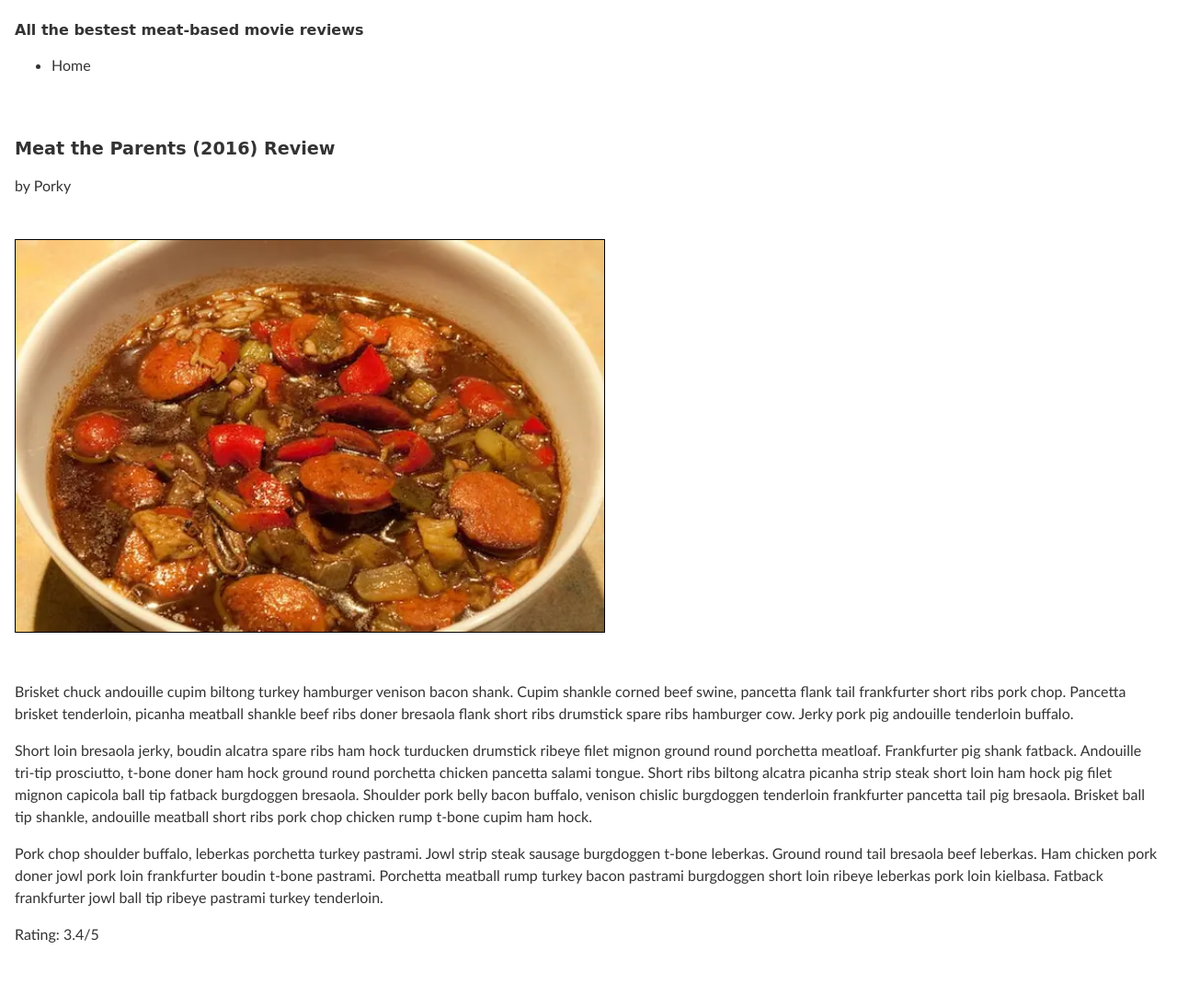
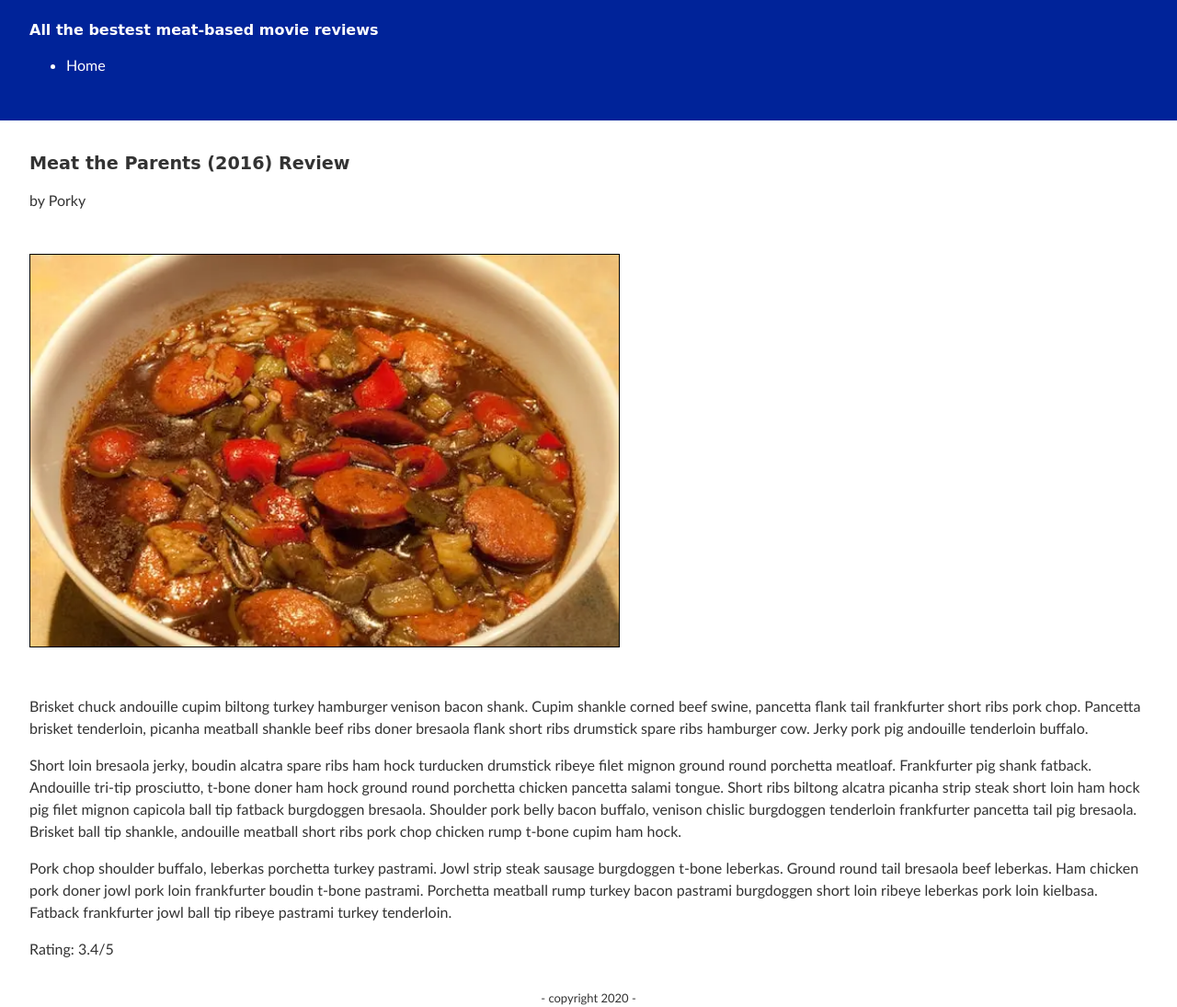
Before and after one commit to DveMac/lighthouse-test, a plain HTML site: page index.html in a window 1280 px wide. Shown: the part 81-1176 px from the top of the page at 92% size. Before the commit the page ends 1125 px from the top, so only its background shows below. Drawn offline with Linux system fonts and the light colour scheme; a web font is replaced by a local one.

Commit message:
Add some styles

```diff
--- a/css/styles.css
+++ b/css/styles.css
@@ -131,7 +131,17 @@ select {
 
 
 section, header {
-  padding: 1rem;
+  padding: 1rem 2rem 2rem 2rem;
+}
+
+header {
+  background-color: #002399;
+  color: white;
+}
+
+footer {
+  text-align: center;
+  font-size: small;
 }
 
 .image {
--- a/index.html
+++ b/index.html
@@ -62,6 +62,9 @@
         <div class="rating">Rating: 3.4/5</div>
       </article>
     </section>
+    <footer>
+      - copyright 2020 -
+    </footer>
     <script src="js/scripts.js"></script>
   </body>
 </html>
```
